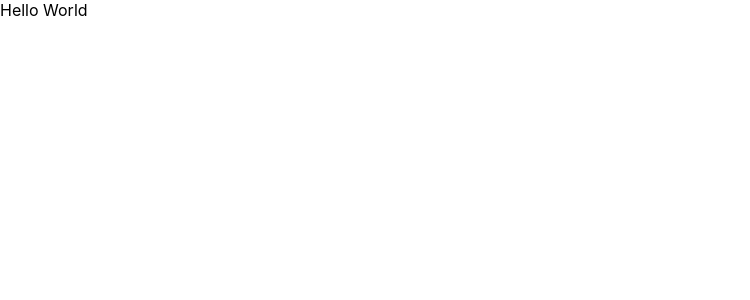
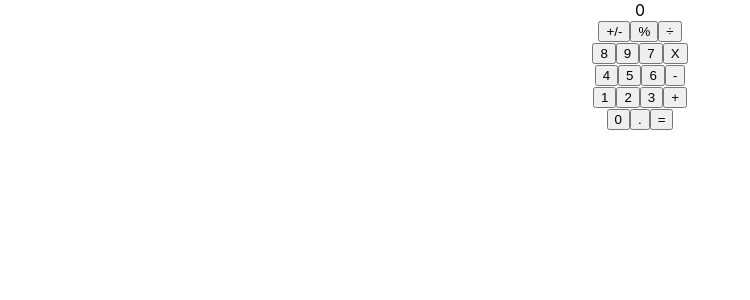
Before and after one commit to happiguru/React-Calculator, a React (Create React App) app: page / in a window 1280 px wide. Shown: the top 300 px of the page, without its empty margins (0-750 px from the left). Built offline with nearby package versions, Linux system fonts and the light colour scheme.

Commit message:
Add Button, ButtonPanel, Display components. Add all prop-Types and defaultProps. Add all button components to form calculator.

```diff
--- a/src/App.js
+++ /dev/null
@@ -1,5 +0,0 @@
-function App() {
-  return (
-    <div className="App">Hello World</div>
-  );
-} export default App;
--- /dev/null
+++ b/src/components/App.css
@@ -0,0 +1,3 @@
+.app {
+    text-align: center;
+}
--- /dev/null
+++ b/src/components/App.js
@@ -0,0 +1,15 @@
+import React from 'react';
+import './App.css';
+import Display from './Display';
+import ButtonPanel from './ButtonPanel';
+
+function App() {
+  return (
+    <>
+      <div className="app">
+        <Display />
+        <ButtonPanel />
+      </div>
+    </>
+  );
+} export default App;
--- /dev/null
+++ b/src/components/Button.js
@@ -0,0 +1,21 @@
+import React from 'react';
+import PropTypes from 'prop-types';
+
+const Button = (props) => {
+  const { value, name } = props;
+  return (
+    <button
+      type="button"
+      className={name}
+    >
+      {value}
+    </button>
+  );
+};
+
+Button.propTypes = {
+  value: PropTypes.string.isRequired,
+  name: PropTypes.string.isRequired,
+};
+
+export default Button;
--- /dev/null
+++ b/src/components/ButtonPanel.js
@@ -0,0 +1,39 @@
+import React from 'react';
+import Button from './Button';
+
+function ButtonPanel() {
+  return (
+    <div className="panel">
+      <div className="pair">
+        <Button value="+/-" />
+        <Button value="%" />
+        <Button value="÷" />
+      </div>
+      <div className="pair2">
+        <Button value="8" />
+        <Button value="9" />
+        <Button value="7" />
+        <Button value="X" />
+      </div>
+      <div className="pair3">
+        <Button value="4" />
+        <Button value="5" />
+        <Button value="6" />
+        <Button value="-" />
+      </div>
+      <div className="pair4">
+        <Button value="1" />
+        <Button value="2" />
+        <Button value="3" />
+        <Button value="+" />
+      </div>
+      <div className="pair5">
+        <Button value="0" />
+        <Button value="." />
+        <Button value="=" />
+      </div>
+    </div>
+  );
+}
+
+export default ButtonPanel;
--- /dev/null
+++ b/src/components/Display.js
@@ -0,0 +1,21 @@
+import React from 'react';
+import PropTypes from 'prop-types';
+
+const Display = (props) => {
+  const { result } = props;
+  return (
+    <div className="display">
+      {result}
+    </div>
+  );
+};
+
+Display.defaultProps = {
+  result: '0',
+};
+
+Display.propTypes = {
+  result: PropTypes.string,
+};
+
+export default Display;
--- a/src/index.js
+++ b/src/index.js
@@ -1,7 +1,7 @@
 import React from 'react';
 import ReactDOM from 'react-dom';
 import './index.css';
-import App from './App';
+import App from './components/App';
 
 ReactDOM.render(
   <React.StrictMode>
```
